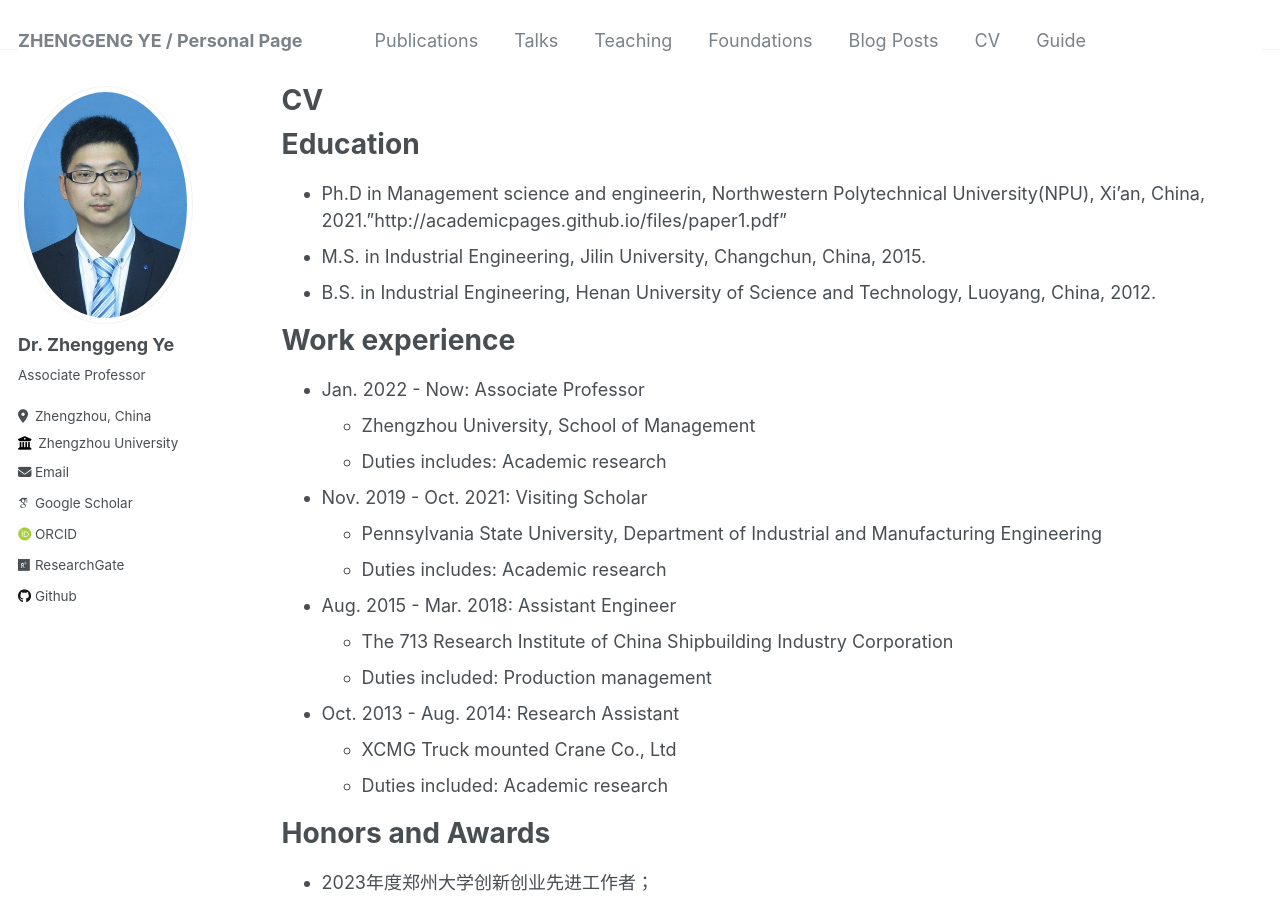
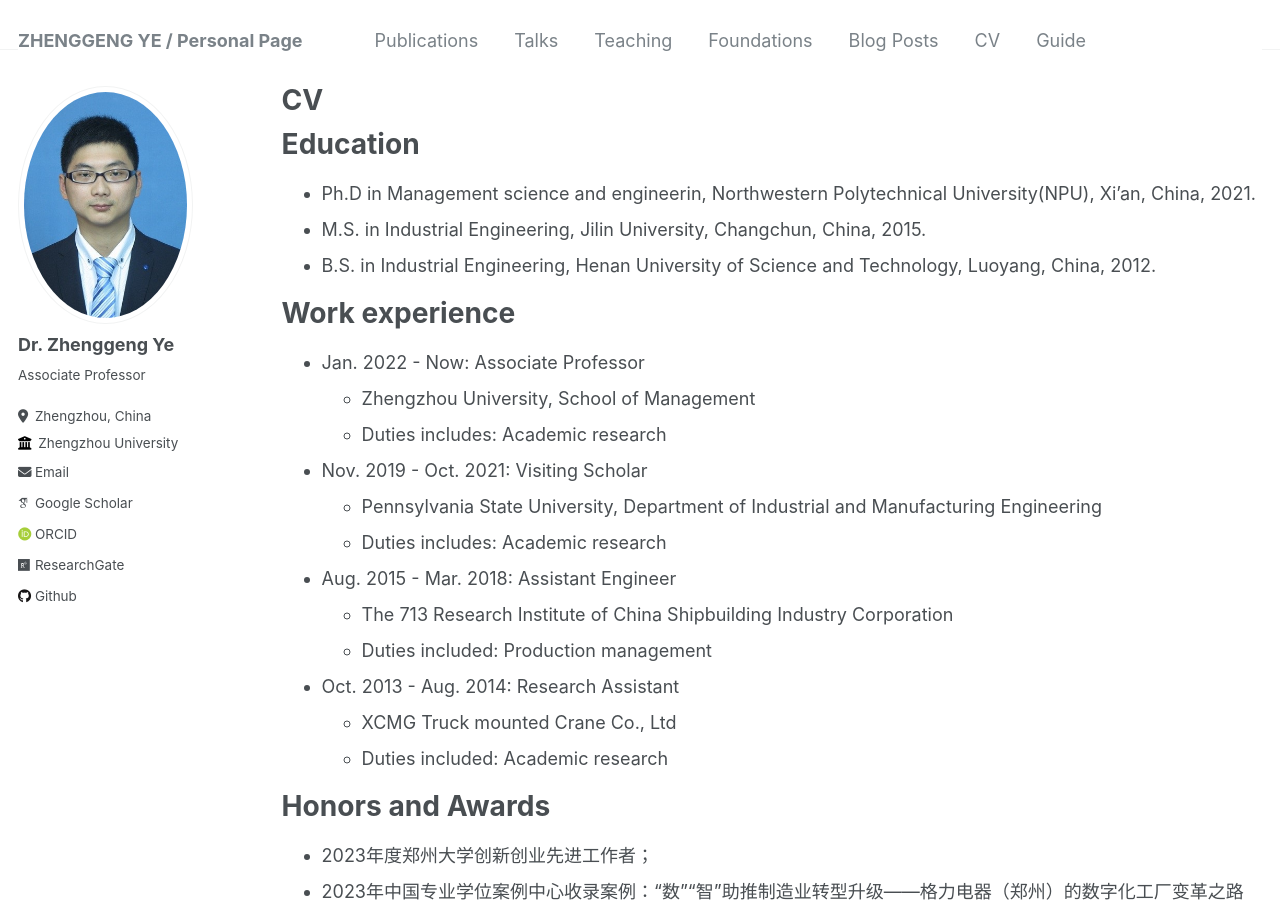
Before and after one commit to yezhenggeng/Page, a Jekyll site: the page built from _pages/cv.md, in a window 1280 px wide and 900 px high. Built offline with Jekyll 4.4.1, drawn with Linux system fonts in a browser that asks for light colours; some web fonts are replaced; part of the change alters nothing that is shown.

Commit message:
Update cv.md

```diff
--- a/_pages/cv.md
+++ b/_pages/cv.md
@@ -11,7 +11,7 @@ redirect_from:
 
 Education
 ======
-* Ph.D in Management science and engineerin, Northwestern Polytechnical University(NPU), Xi’an, China, 2021."http://academicpages.github.io/files/paper1.pdf"
+* Ph.D in Management science and engineerin, Northwestern Polytechnical University(NPU), Xi’an, China, 2021.
 * M.S. in Industrial Engineering, Jilin University, Changchun, China, 2015.
 * B.S. in Industrial Engineering, Henan University of Science and Technology, Luoyang, China, 2012.
 
```
